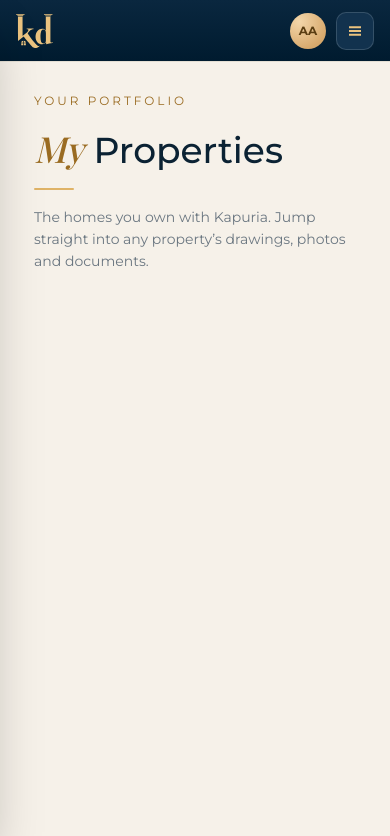
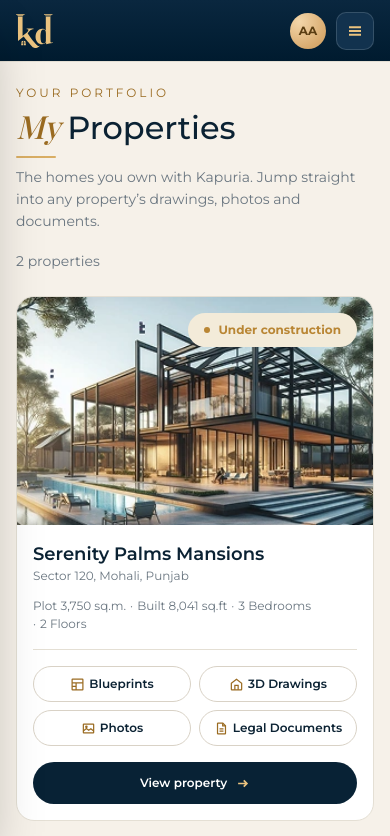
Before and after one commit to Surat-Infotech/kapuria-portal, a Next.js app: page / in a window 390 px wide. Shown: the top 836 px of the page. Built offline with nearby package versions, Linux system fonts and the light colour scheme; a web font is replaced by a local one.

Commit message:
WD-3117 add propeties page design with responsive

```diff
--- /dev/null
+++ b/src/app/(home)/_components/properties-view.jsx
@@ -0,0 +1,37 @@
+import { PageHeader } from "@/components/common/page-header";
+
+import { PropertyCard } from "./property-card";
+
+/**
+ * "My Properties" — the portfolio list that opens the Buyer Portal. The count
+ * sits at the end of the header row on desktop and drops under the intro copy
+ * on mobile, which is what PageHeader's `action` slot already does.
+ */
+const PropertiesView = ({ properties }) => (
+  <div className="flex flex-col gap-24 px-16 pt-22 pb-52 lg:gap-32 lg:px-34 lg:pt-32 lg:pb-56">
+    <div className="flex flex-col justify-between items-start lg:items-end lg:flex-row gap-18 lg:gap-16">
+      <PageHeader
+        eyebrow="Your portfolio"
+        accent="My"
+        title="Properties"
+        description="The homes you own with Kapuria. Jump straight into any property’s drawings, photos and documents."
+      />
+      <p className="text-body text-text-secondary">
+        {properties.length}{" "}
+        {properties.length === 1 ? "property" : "properties"}
+      </p>
+    </div>
+
+    <div className="grid grid-cols-1 gap-16 md:grid-cols-2 xl:grid-cols-1 lg:gap-24">
+      {properties.map((property, index) => (
+        <PropertyCard
+          key={property.id}
+          property={property}
+          priority={index === 0}
+        />
+      ))}
+    </div>
+  </div>
+);
+
+export { PropertiesView };
--- /dev/null
+++ b/src/app/(home)/_components/property-card.jsx
@@ -0,0 +1,112 @@
+import Image from "next/image";
+
+import {
+  ArrowRightIcon,
+  BlueprintIcon,
+  DocumentIcon,
+  DrawingsIcon,
+  PhotosIcon,
+} from "@/components/icons";
+import { Button } from "@/components/ui/button";
+import { cn } from "@/lib/utils";
+
+// Every property exposes the same four document shortcuts, so the row is
+// defined once here rather than repeated in the page data.
+const documentLinks = [
+  { label: "Blueprints", icon: BlueprintIcon },
+  { label: "3D Drawings", icon: DrawingsIcon },
+  { label: "Photos", icon: PhotosIcon },
+  { label: "Legal Documents", icon: DocumentIcon },
+];
+
+const statusTones = {
+  progress: "bg-[#F3EBD9] text-[#B98634]",
+  complete: "bg-[linear-gradient(0deg,_#E4EFEA_0%,_#E4EFEA_100%)] bg-[#F3EBD9] text-[#4E8C72]",
+};
+
+const StatusPill = ({ status, className }) => (
+  <span
+    className={cn(
+      "inline-flex shrink-0 items-center gap-8 rounded-full px-16 py-8 text-body-xs font-bold",
+      statusTones[status.tone],
+      className
+    )}
+  >
+    <span className="size-6 shrink-0 rounded-full bg-current" />
+    {status.label}
+  </span>
+);
+
+/**
+ * One row of the portfolio list: photo on the left from lg up, stacked above
+ * the details below that. The status pill rides on the photo on mobile and
+ * sits beside the property name on desktop.
+ */
+const PropertyCard = ({ property, priority = false }) => (
+  <article className="flex flex-col overflow-hidden rounded-[18px] border border-border-subtle bg-surface xl:flex-row">
+    <div className="relative aspect-320/205 w-full xl:aspect-auto xl:w-320 xl:shrink-0">
+      <Image
+        src={property.image}
+        alt={property.name}
+        fill
+        priority={priority}
+        sizes="(min-width: 1280px) 320px, (min-width: 1024px) 50vw, 100vw"
+        className="object-cover"
+      />
+      <StatusPill
+        status={property.status}
+        className="absolute top-16 right-16 xl:hidden"
+      />
+    </div>
+
+    <div className="flex min-w-0 flex-1 flex-col gap-16 p-16 lg:gap-14 lg:p-20 xl:px-28 xl:py-24">
+      <div className="flex items-start justify-between gap-16">
+        <div className="flex min-w-0 flex-col gap-4">
+          <h2 className="text-h4 font-semibold text-text-primary sm:text-[20px]/[28px] lg:text-h3">
+            {property.name}
+          </h2>
+          <p className="text-[12px]/[10px] text-text-secondary">
+            {property.location}
+          </p>
+        </div>
+
+        <StatusPill status={property.status} className="hidden xl:inline-flex" />
+      </div>
+
+      {/* Rendered as flex items instead of a joined string so the gap around
+          each separator is controllable — HTML collapses repeated spaces. */}
+      <p className="flex flex-wrap items-center gap-x-4 text-body-xs text-text-secondary sm:text-body">
+        {property.specs.map((spec, index) => (
+          <span key={spec} className="flex items-center gap-x-4 lg:gap-x-6">
+            {index > 0 && <span aria-hidden="true">·</span>}
+            {spec}
+          </span>
+        ))}
+      </p>
+
+      <div className="h-px w-full bg-border-subtle" />
+
+      <div className="flex flex-col gap-16 xl:flex-row lg:items-center lg:gap-8 lg:justify-between">
+        <div className="grid grid-cols-2 gap-8 lg:flex lg:flex-wrap">
+          {documentLinks.map((link) => {
+            const Icon = link.icon;
+
+            return (
+              <Button key={link.label} variant="secondary" size="sm" className="gap-4">
+                <Icon className="size-15 shrink-0 text-text-accent" />
+                {link.label}
+              </Button>
+            );
+          })}
+        </div>
+
+        <Button className="w-full xl:w-auto">
+          View property
+          <ArrowRightIcon className="size-15 shrink-0 text-gold-300" />
+        </Button>
+      </div>
+    </div>
+  </article>
+);
+
+export { PropertyCard };
--- /dev/null
+++ b/src/app/(home)/page.jsx
@@ -0,0 +1,44 @@
+import { PortalShell } from "@/components/layout/portal-shell";
+
+import amaraFarmhouse from "@/assets/images/property/properties-2.webp";
+import serenityPalms from "@/assets/images/property/properties-1.webp";
+
+import { PropertiesView } from "./_components/properties-view";
+
+export const metadata = {
+  title: "My Properties — Kapuria Portal",
+};
+
+const user = {
+  initials: "AA",
+  name: "Anil Ambani",
+  meta: "Buyer · 2 properties",
+};
+
+// Static content for now — this is the shape the properties API will return.
+const properties = [
+  {
+    id: "serenity-palms",
+    name: "Serenity Palms Mansions",
+    location: "Sector 120, Mohali, Punjab",
+    specs: ["Plot 3,750 sq.m.", "Built 8,041 sq.ft", "3 Bedrooms", "2 Floors"],
+    status: { label: "Under construction", tone: "progress" },
+    image: serenityPalms,
+  },
+  {
+    id: "amara-farmhouse",
+    name: "Amara Farmhouse",
+    location: "Mullanpur, New Chandigarh",
+    specs: ["Plot 5,200 sq.m.", "Built 6,400 sq.ft", "4 Bedrooms", "2 Floors"],
+    status: { label: "Handover complete", tone: "complete" },
+    image: amaraFarmhouse,
+  },
+];
+
+export default function Home() {
+  return (
+    <PortalShell user={user} searchPlaceholder="Search properties…">
+      <PropertiesView properties={properties} />
+    </PortalShell>
+  );
+}
--- a/src/app/page.js
+++ /dev/null
@@ -1,26 +0,0 @@
-import { PortalShell } from "@/components/layout/portal-shell";
-
-const user = {
-  initials: "AA",
-  name: "Anil Ambani",
-  meta: "Buyer · 2 properties",
-};
-
-export default function Home() {
-  return (
-    <PortalShell user={user}>
-      <div className="flex flex-col gap-16 px-34 py-30">
-        <p className="text-eyebrow uppercase text-text-accent">Your portfolio</p>
-        <h1 className="text-display font-medium text-text-primary">
-          <span className="font-playfair italic text-text-accent">My</span>{" "}
-          Properties
-        </h1>
-        <div className="h-2 w-40 rounded-sm bg-gold-400" />
-        <p className="max-w-540 text-body text-text-secondary">
-          The homes you own with Kapuria. Jump straight into any property’s
-          drawings, photos and documents.
-        </p>
-      </div>
-    </PortalShell>
-  );
-}
--- a/src/components/icons.jsx
+++ b/src/components/icons.jsx
@@ -268,6 +268,65 @@
   </svg>
 );
 
+// Property card chips: Blueprints / 3D Drawings / Photos / Legal Documents.
+export const BlueprintIcon = (props) => (
+  <svg
+    viewBox="0 0 16 16"
+    fill="none"
+    stroke="currentColor"
+    strokeWidth={1.3}
+    aria-hidden
+    {...props}
+  >
+    <path d="M2.75 2.25H13.25C13.5261 2.25 13.75 2.47386 13.75 2.75V13.25C13.75 13.5261 13.5261 13.75 13.25 13.75H2.75C2.47386 13.75 2.25 13.5261 2.25 13.25V2.75C2.25 2.47386 2.47386 2.25 2.75 2.25Z" />
+    <path d="M2.25 6.25H13.75M6.5 6.25V13.75M2.25 10H6.5" />
+  </svg>
+);
+
+export const DrawingsIcon = (props) => (
+  <svg
+    viewBox="0 0 16 16"
+    fill="none"
+    stroke="currentColor"
+    strokeWidth={1.3}
+    aria-hidden
+    {...props}
+  >
+    <path d="M2.5 6.6L8 2.4L13.5 6.6V13.1C13.5 13.4314 13.2314 13.7 12.9 13.7H3.1C2.76863 13.7 2.5 13.4314 2.5 13.1V6.6Z" />
+    <path d="M6.25 13.7V8.9H9.75V13.7" />
+  </svg>
+);
+
+export const PhotosIcon = (props) => (
+  <svg
+    viewBox="0 0 16 16"
+    fill="none"
+    stroke="currentColor"
+    strokeWidth={1.3}
+    aria-hidden
+    {...props}
+  >
+    <path d="M3 3.25H13C13.2761 3.25 13.5 3.47386 13.5 3.75V12.25C13.5 12.5261 13.2761 12.75 13 12.75H3C2.72386 12.75 2.5 12.5261 2.5 12.25V3.75C2.5 3.47386 2.72386 3.25 3 3.25Z" />
+    <path d="M5.75 7C6.16421 7 6.5 6.66421 6.5 6.25C6.5 5.83579 6.16421 5.5 5.75 5.5C5.33579 5.5 5 5.83579 5 6.25C5 6.66421 5.33579 7 5.75 7Z" />
+    <path d="M2.5 10.75L5.75 8L8.25 9.75L10.5 8.25L13.5 10.75" />
+  </svg>
+);
+
+export const DocumentIcon = (props) => (
+  <svg
+    viewBox="0 0 16 16"
+    fill="none"
+    stroke="currentColor"
+    strokeWidth={1.3}
+    aria-hidden
+    {...props}
+  >
+    <path d="M9.4 2.25H4.25C3.97386 2.25 3.75 2.47386 3.75 2.75V13.25C3.75 13.5261 3.97386 13.75 4.25 13.75H11.75C12.0261 13.75 12.25 13.5261 12.25 13.25V5.1L9.4 2.25Z" />
+    <path d="M9.25 2.4V5.25H12.1" />
+    <path d="M5.9 8.5H10.1M5.9 10.75H10.1" />
+  </svg>
+);
+
 export const CloseIcon = (props) => (
   <svg
     viewBox="0 0 18 18"
```
Also changed, not shown: src/assets/images/property/properties-1.webp (added), src/assets/images/property/properties-2.webp (added).
